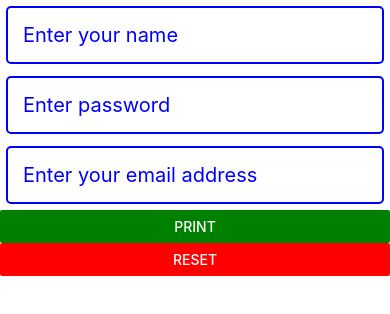
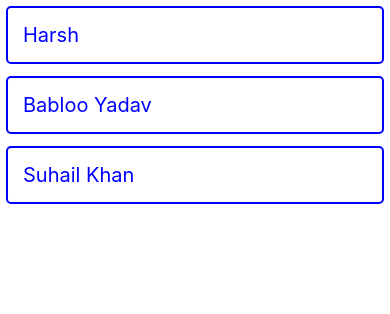
Before and after one commit to Devavanshi-Harsh/firstProject, a React Native app: screen / in a window 390 px wide. Shown: the top 314 px of the page. Built offline with nearby package versions, Linux system fonts and the light colour scheme.

Commit message:
flatlist covered

```diff
--- a/App.tsx
+++ b/App.tsx
@@ -1,53 +1,27 @@
 import React, {useState} from 'react';
-import {Text, View, StyleSheet, TextInput, Button} from 'react-native';
+import {Text, View, StyleSheet, FlatList} from 'react-native';
 
 const App = () => {
-  const [name, setName] = useState('');
-  const [password, setPassword] = useState('');
-  const [email, setEmail] = useState('');
-  const [display, setDisplay] = useState(false);
-  function resetHandler() {
-    setName('');
-    setPassword('');
-    setEmail('');
-    setDisplay(false);
-  }
+  const users = [
+    {id: 1, name: 'Harsh'},
+    {id: 2, name: 'Babloo Yadav'},
+    {id: 3, name: 'Suhail Khan'},
+  ];
   return (
     <View>
-      <TextInput
-        style={internalStyle.textInput}
-        placeholder="Enter your name"
-        value={name}
-        onChangeText={e => setName(e)}
+      <FlatList
+        data={users}
+        renderItem={({item}) => (
+          <Text style={internalStyle.listItems}>{item.name}</Text>
+        )}
+        keyExtractor={item => item.id}
       />
-      <TextInput
-        style={internalStyle.textInput}
-        placeholder="Enter password"
-        secureTextEntry={true}
-        value={password}
-        onChangeText={e => setPassword(e)}
-      />
-      <TextInput
-        style={internalStyle.textInput}
-        placeholder="Enter your email address"
-        value={email}
-        onChangeText={e => setEmail(e)}
-      />
-      <Button color={'green'} title="Print" onPress={() => setDisplay(true)} />
-      <Button color={'red'} title="reset" onPress={resetHandler} />
-      {display && (
-        <View>
-          <Text>Name : {name}</Text>
-          <Text>Password : {password}</Text>
-          <Text>Email Address : {email}</Text>
-        </View>
-      )}
     </View>
   );
 };
 export default App;
 const internalStyle = StyleSheet.create({
-  textInput: {
+  listItems: {
     color: 'blue',
     borderWidth: 2,
     borderColor: 'blue',
```
